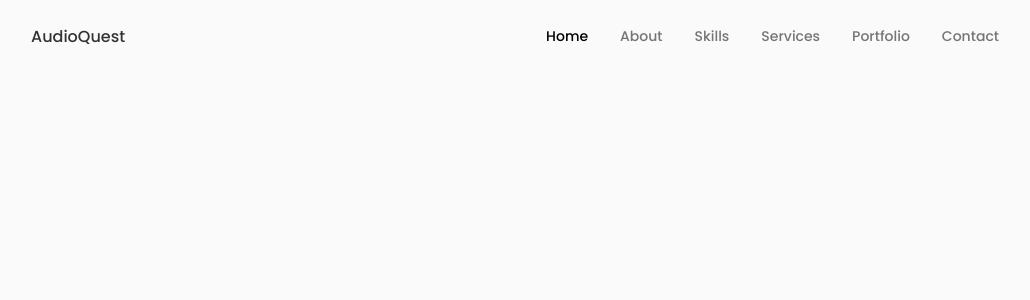
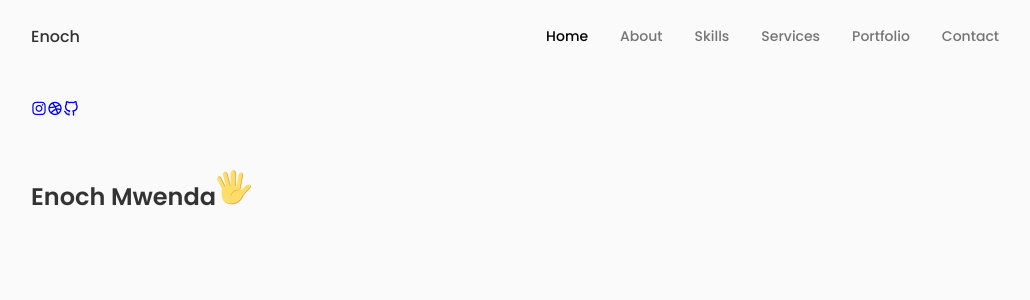
Before and after one commit to leenock/portfolio_trial_two, a React (Create React App) app: page / in a window 1280 px wide. Shown: the top 300 px of the page, without its empty margins (125-1155 px from the left). Built offline with nearby package versions, Linux system fonts and the light colour scheme.

Commit message:
update commit

```diff
--- a/src/App.js
+++ b/src/App.js
@@ -1,11 +1,15 @@
 import React from 'react';
 import './App.css';
 import Header from './components/header/Header'
+import Home from './components/Home/Home';
 
 function App() {
   return (
     <>
       <Header />
+      <main className='main'>
+        <Home />
+    </main>
     </>
   );
 }
--- /dev/null
+++ b/src/components/Home/Data.jsx
@@ -0,0 +1,64 @@
+import React from 'react'
+
+const Data = () => {
+  return (
+    <div className="home__data">
+        <h1 className="home__title">Enoch Mwenda
+
+        <svg
+                  width="36"
+                  height="36"
+                  viewBox="0 0 48 48"
+                  fill="none"
+                  xmlns="http://www.w3.org/2000/svg"
+                  class="home__hand"
+                >
+                  <path
+                    d="M25.4995 32.0305L31.3495 33.1555L36.1495 8.48051C36.4495 6.83051 35.3995 5.18051 33.8245 4.88051C32.1745 4.58051 30.5995 5.70551 30.2995 7.35551L25.4995 32.0305Z"
+                    fill="#FFDD67"
+                  ></path>
+                  <path
+                    d="M33.8996 4.88018C33.6746 4.80518 33.5246 4.80518 33.2996 4.80518C34.6496 5.33018 35.3996 6.75518 35.0996 8.25518L30.2996 32.9302L31.3496 33.1552L36.1496 8.48018C36.5246 6.75518 35.4746 5.18018 33.8996 4.88018Z"
+                    fill="#EBA352"
+                  ></path>
+                  <path
+                    d="M19.4995 32.7802H26.5495V5.55518C26.5495 3.53018 24.9745 1.80518 23.0245 1.80518C21.1495 1.80518 19.4995 3.45518 19.4995 5.55518V32.7802Z"
+                    fill="#FFDD67"
+                  ></path>
+                  <path
+                    d="M23.0995 1.80518C22.9495 1.80518 22.7245 1.80518 22.5745 1.88018C24.2995 2.18018 25.5745 3.68018 25.5745 5.55518V32.8552H26.6245V5.55518C26.6245 3.45518 25.0495 1.80518 23.0995 1.80518Z"
+                    fill="#EBA352"
+                  ></path>
+                  <path
+                    d="M15.7495 32.7054L21.7495 31.1304L15.2245 6.30541C14.7745 4.58041 13.0495 3.53041 11.3995 3.90541C9.74948 4.35541 8.77448 6.08041 9.22448 7.80541L15.7495 32.7054Z"
+                    fill="#FFDD67"
+                  ></path>
+                  <path
+                    d="M11.3995 3.90541L10.9495 4.13041C12.4495 4.05541 13.7995 5.03041 14.2495 6.60541L20.7745 31.4304L21.8245 31.1304L15.2245 6.30541C14.7745 4.58041 13.0495 3.53041 11.3995 3.90541Z"
+                    fill="#EBA352"
+                  ></path>
+                  <path
+                    d="M2.99937 10.355C1.57437 11.03 1.12437 12.83 1.87437 14.33L11.7744 34.055L16.7994 31.505L6.89937 11.78C6.14937 10.28 4.42437 9.68 2.99937 10.355Z"
+                    fill="#FFDD67"
+                  ></path>
+                  <path
+                    d="M2.99956 10.355C2.84956 10.43 2.69956 10.505 2.54956 10.655C3.82456 10.28 5.24956 10.955 5.92456 12.305L15.8246 32.03L16.7996 31.58L6.89956 11.78C6.14956 10.28 4.42456 9.68 2.99956 10.355Z"
+                    fill="#EBA352"
+                  ></path>
+                  <path
+                    d="M46.2744 22.2801C45.0744 19.9551 41.3244 20.1051 37.4994 24.3051C34.7994 27.2301 34.2744 28.2051 31.5744 28.1301V25.0551C31.5744 25.0551 25.7994 20.7801 14.3244 22.7301C14.3244 22.7301 7.79945 23.6301 7.79945 27.0801C7.79945 27.0801 6.67445 35.4051 8.99945 40.6551C12.4494 48.4551 30.1494 50.4801 35.6994 37.2051C36.8244 34.5801 39.0744 32.6301 41.0994 30.1551C43.4244 27.1551 47.5494 24.7551 46.2744 22.2801Z"
+                    fill="#FFDD67"
+                  ></path>
+                  <path
+                    d="M46.2745 22.28C46.0495 21.83 45.7495 21.53 45.3745 21.23C45.4495 21.305 45.5245 21.38 45.5245 21.53C46.7995 24.08 42.6745 26.405 40.1995 29.405C38.1745 31.88 35.9245 33.83 34.7995 36.455C29.9995 47.93 16.0495 47.93 10.1995 42.68C15.5245 48.68 30.5245 49.28 35.5495 37.205C36.6745 34.58 38.9245 32.63 40.9495 30.155C43.4245 27.155 47.5495 24.755 46.2745 22.28ZM32.3245 28.13C27.4495 26.33 18.7495 29.63 19.9495 38.405C19.9495 30.23 27.3745 28.205 31.4245 28.205C32.0245 28.13 32.3245 28.13 32.3245 28.13Z"
+                    fill="#EBA352"
+                  ></path>
+        </svg>
+        </h1>
+
+
+    </div>
+  )
+}
+
+export default Data
--- /dev/null
+++ b/src/components/Home/Home.jsx
@@ -0,0 +1,25 @@
+import React from 'react'
+import "./home.css";
+import Social from './Social';
+import Data from './Data';
+
+const Home = () => {
+  return (
+    <section className="home section" id="home">
+        <div className="home__container container grid">
+            <div className="home__content grid">
+                <Social />
+
+                <div className="home__img"></div>
+
+                <Data />
+            </div>
+        </div>
+    </section>
+  )
+}
+
+export default Home
+
+
+//rafc
--- /dev/null
+++ b/src/components/Home/Social.jsx
@@ -0,0 +1,22 @@
+import React from 'react'
+
+const Social = () => {
+  return (
+    <div className="home__social">
+        <a href="https://www.instagram.com/" className="home__social-icon" target=" _blank">
+            <i class="uil uil-instagram"></i>
+        </a>
+
+        <a href="https://dribble.com/" className="home__social-icon" target=" _blank">
+            <i class="uil uil-dribbble"></i>
+        </a>
+
+        <a href="https://github.com/" className="home__social-icon" target=" _blank">
+            <i class="uil uil-github-alt"></i>
+        </a>
+
+    </div>
+  )
+}
+
+export default Social
--- a/src/components/header/Header.jsx
+++ b/src/components/header/Header.jsx
@@ -6,12 +6,11 @@
     /*=============== Toggle Menu ===============*/
     const[Toggle, showMenu] = useState(false);
 
-
     return(
         <header className="header">
            <nav className="nav container">
             <a href="index.html" className="nav__logo">
-                AudioQuest
+                Enoch
                 </a>
                  <div className={Toggle ? "nav__menu show-menu" :
                 "nav__menu"}>
--- a/src/components/header/header.css
+++ b/src/components/header/header.css
@@ -79,6 +79,7 @@
     }
     .nav__icon{
       font-size: 1.2rem;
+      margin-left: 15px;
     }
     .nav__close{
       position: absolute;
```
Also changed, not shown: src/components/Home/home.css (added).
